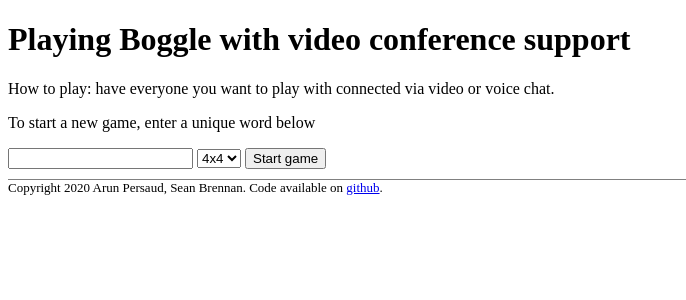
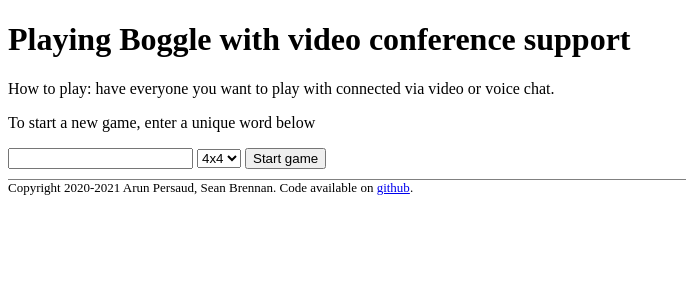
Before and after one commit to arunpersaud/webgames, a Flask app: page /boggle in a window 1280 px wide. Shown: the top 300 px of the page, without its empty margins (0-686 px from the left). Run offline with Flask 2, Linux system fonts and the light colour scheme; parts of the project's set-up code (start-up, migrations or seed data) failed here and were passed over.

Commit message:
updated copyright

```diff
--- a/games/templates/base.html
+++ b/games/templates/base.html
@@ -47,7 +47,8 @@
 
   {% endblock %}
   <footer>
-    Copyright 2020 Arun Persaud, Sean Brennan. Code available on <a href="https://github.com/arunpersaud/webgames">github</a>.
+    Copyright 2020-2021 Arun Persaud, Sean Brennan. Code available on <a href="https://github.com/arunpersaud/webgames">github</a>.
+
   </footer>
 
   {% block javascript %}{% endblock %}
```
